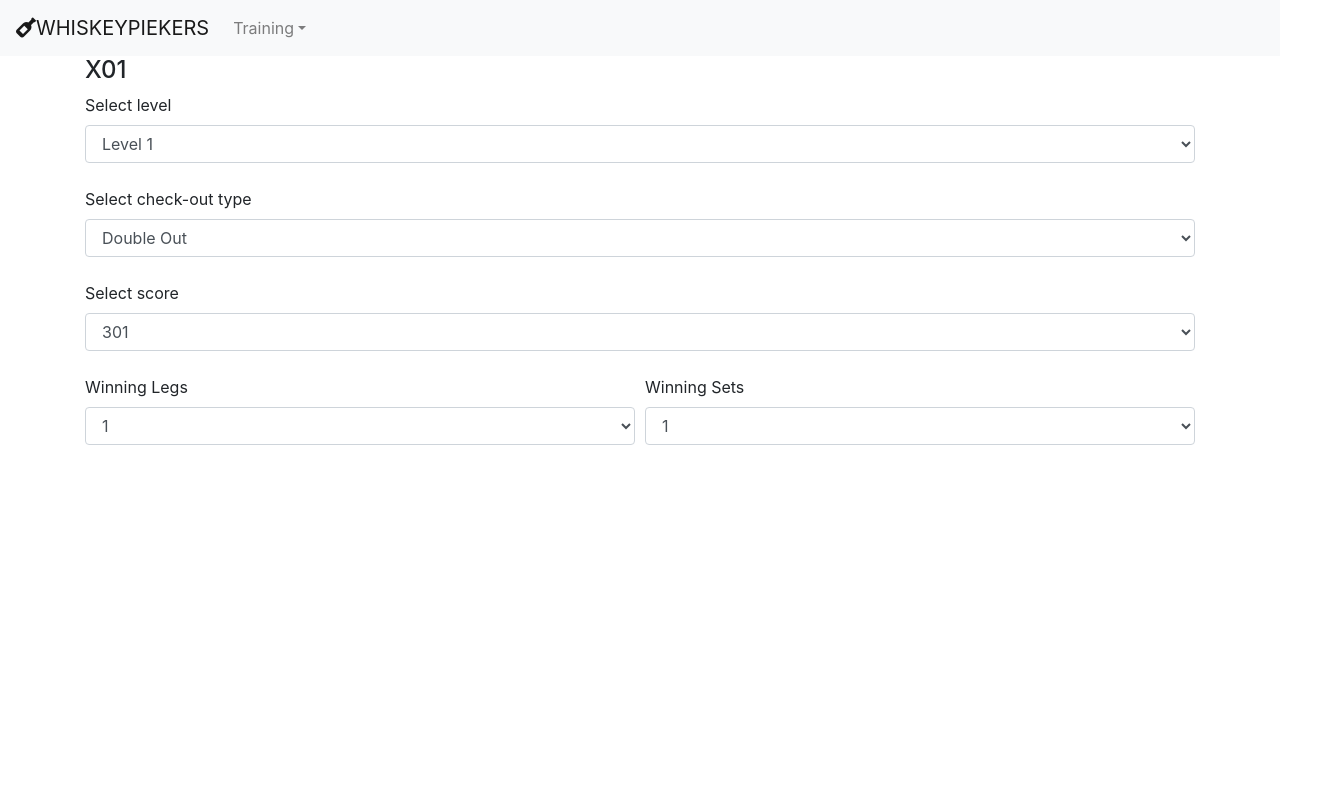
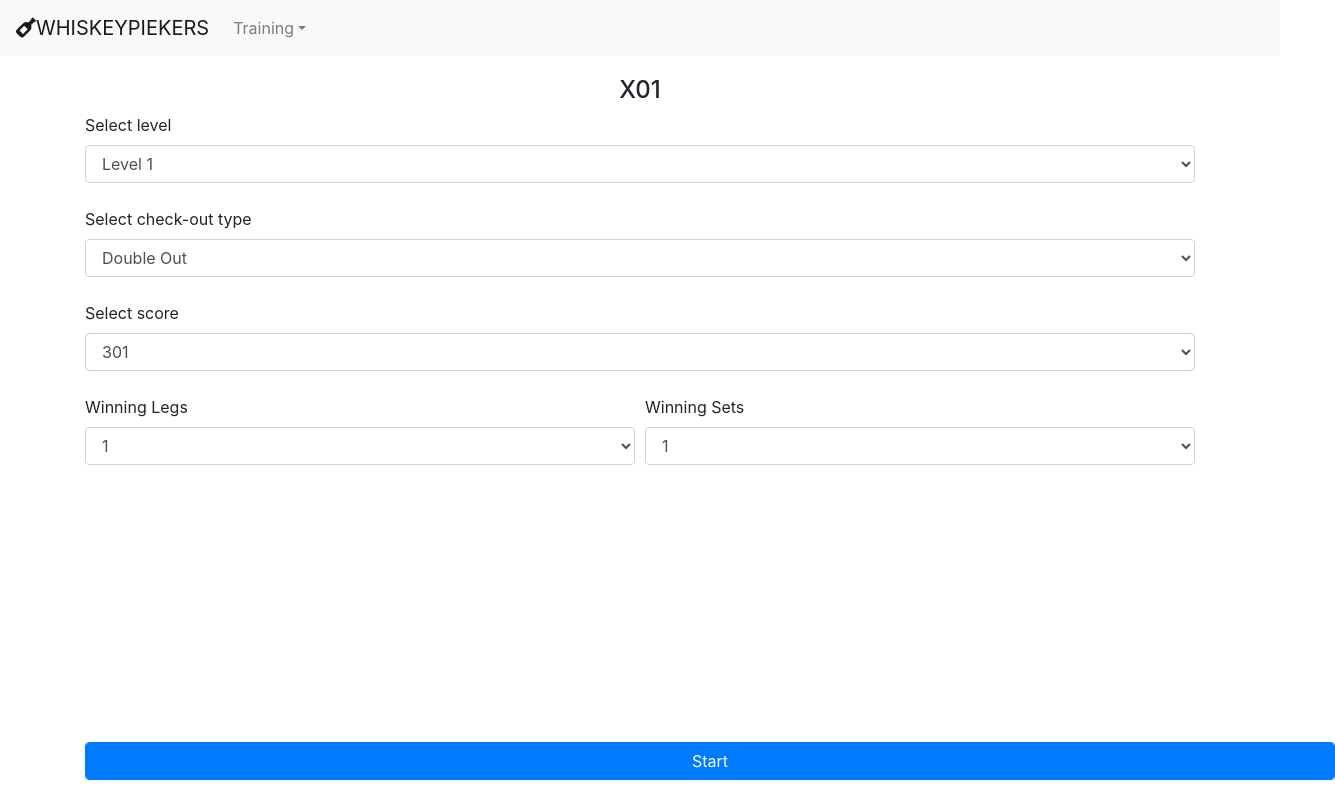
Before and after one commit to mikepattyn/whiskeypiekers, a React app: page /X01 in a window 1280 px wide. Shown: the whole page, 1335 px wide, since content can reach past the window. Built offline with nearby package versions, Linux system fonts and the light colour scheme.

Commit message:
added css and button to submit form

```diff
--- /dev/null
+++ b/src/Components/X01.scss
@@ -0,0 +1,15 @@
+.x01-form {
+    h4 {
+        text-align: center;
+        margin-top: 20px;
+    }
+    button.btn-start {
+        position: absolute;
+        bottom: 0;
+        margin: 0 auto;
+        margin-bottom: 20px;
+        padding-left: 0;
+        padding-right:0;
+        width: calc(100vw - 30px)
+    }
+}
--- a/src/Components/X01.tsx
+++ b/src/Components/X01.tsx
@@ -1,4 +1,5 @@
 import * as React from 'react'
+import './X01.scss'
 
 class X01 extends React.Component {
     render() {
@@ -15,7 +16,7 @@ class X01 extends React.Component {
         const legs = legsList.map(leg => { return (<option key={leg + 1} value={leg + 1}>{leg + 1}</option>) })
 
         return (
-            <div className="container">
+            <div className="container x01-form">
                 <h4>X01</h4>
                 <form>
                     <div className="form-input-group">
@@ -53,6 +54,7 @@ class X01 extends React.Component {
                             </select>
                         </div>
                     </div>
+                    <button type="submit" className="btn btn-primary form-control btn-start">Start</button>
                 </form>
             </div>
         )
```
